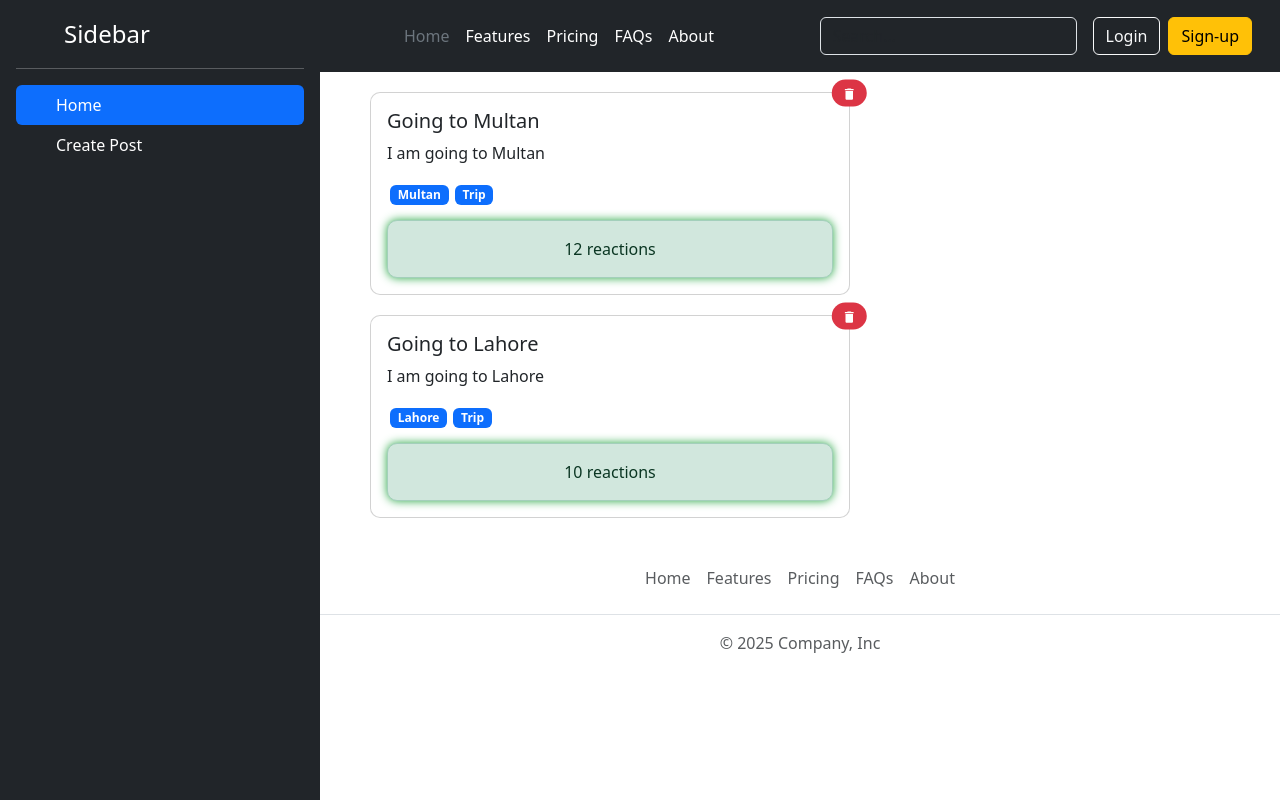
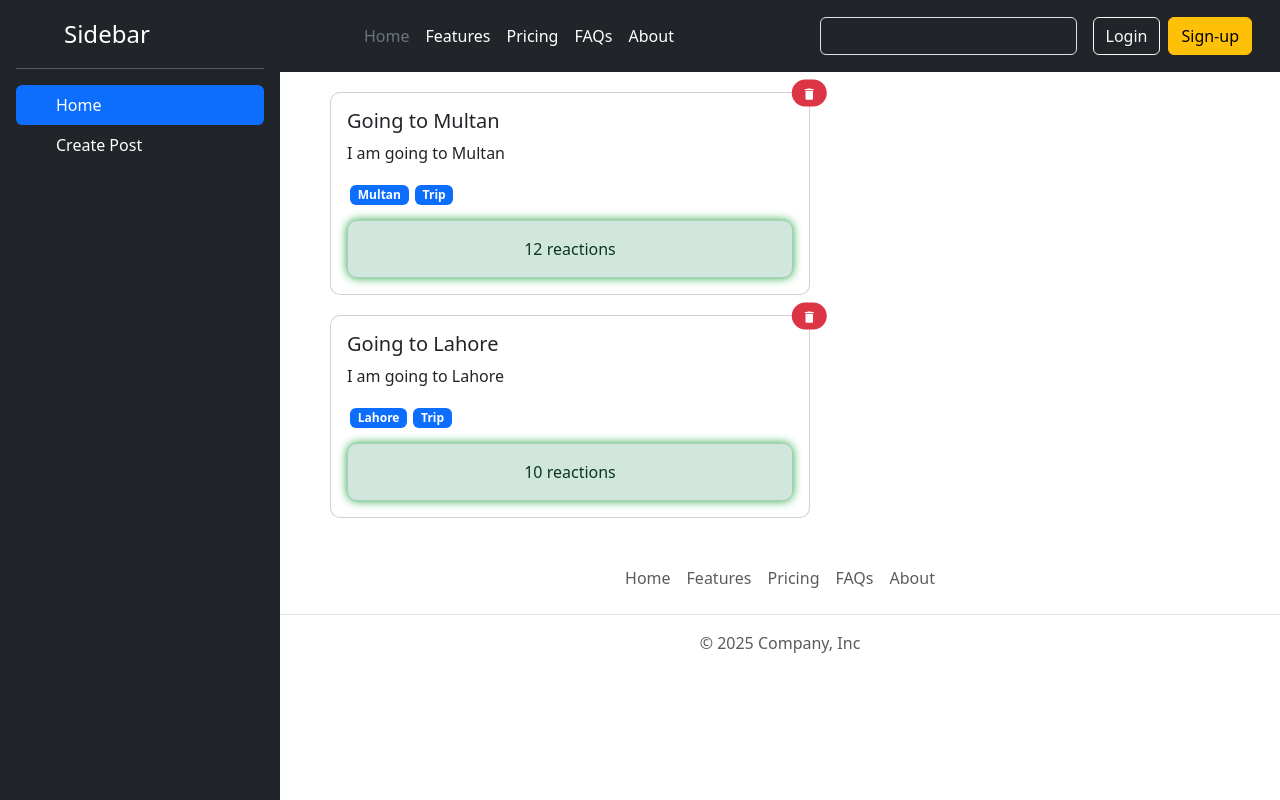
Before and after one commit to RehanDilawar/react-course, a React (Vite) app in the folder Projects/7-social-media/: page / in a window 1280 px wide. Shown: the top 800 px of the page. Built offline with nearby package versions, Linux system fonts and the light colour scheme.

Commit message:
Refined some styling of sidebar and create post menu

```diff
--- a/Projects/7-social-media/src/App.css
+++ b/Projects/7-social-media/src/App.css
@@ -8,7 +8,7 @@
 
 .sidebar {
     min-height: 1200px;
-    min-width: 320px;
+    min-width: 180px;
 }
 
 .post-card {
```
